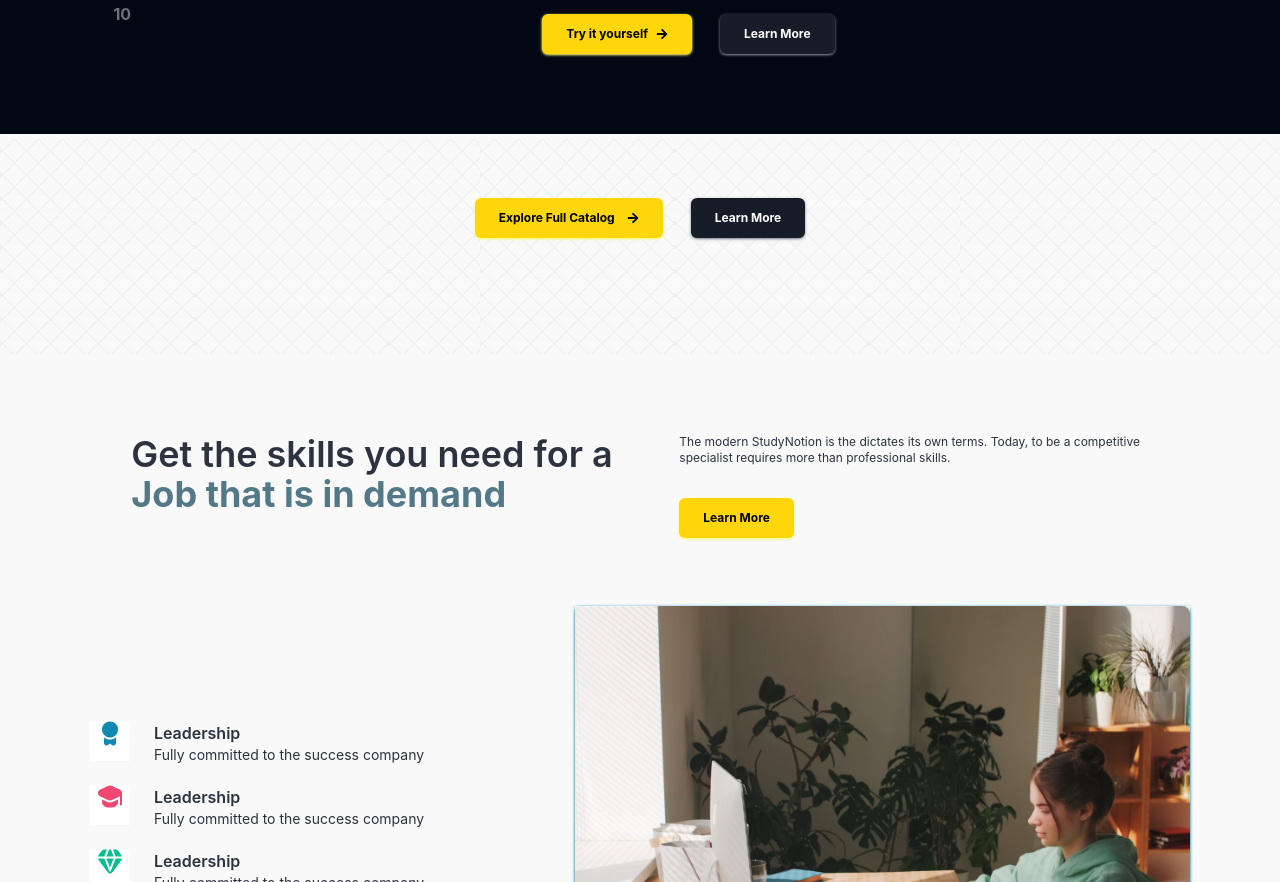
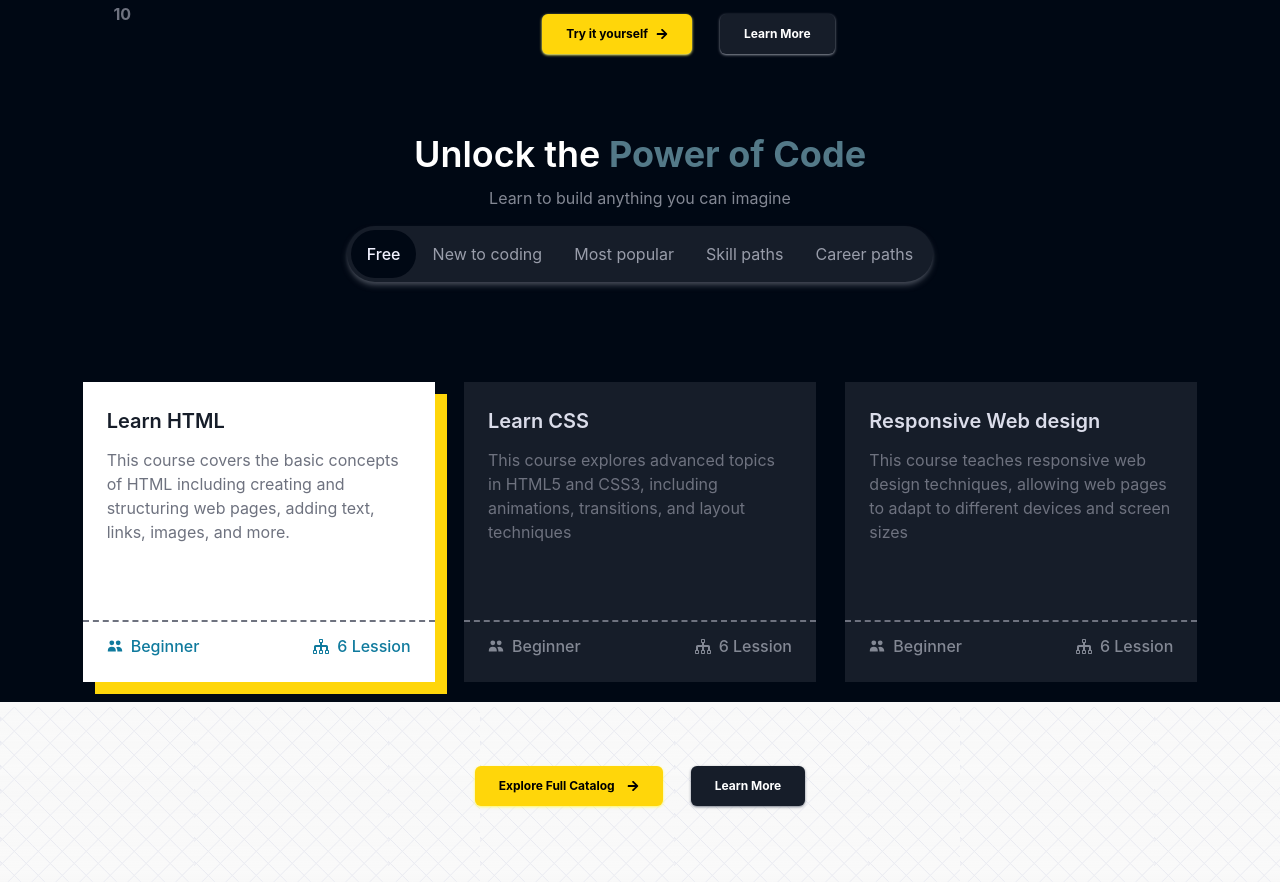
Before and after one commit to Awais-Ansarii/Study-Notion-App, a React (Create React App) app: page / in a window 1280 px wide. Shown: the part 1300-2182 px from the top of the page. Built offline with nearby package versions, Linux system fonts and the light colour scheme.

Commit message:
created exploreMore component

```diff
--- /dev/null
+++ b/src/components/core/HomePage/CourseCard.js
@@ -0,0 +1,60 @@
+// Importing React Icons
+import { HiUsers } from "react-icons/hi";
+import { ImTree } from "react-icons/im";
+
+const CourseCard = ({cardData, currentCard, setCurrentCard}) => {
+  return (
+
+    <div
+      className={`w-[360px] lg:w-[30%] ${
+        currentCard === cardData?.heading
+          ? "bg-white shadow-[12px_12px_0_0] shadow-yellow-50"
+          : "bg-richblack-800"
+      }  text-richblack-25 h-[300px] box-border cursor-pointer`}
+      onClick={() => setCurrentCard(cardData?.heading)}
+    >
+
+
+      <div className="border-b-[2px] border-richblack-400 border-dashed h-[80%] p-6 flex flex-col gap-3">
+
+        <div
+          className={` ${
+            currentCard === cardData?.heading && "text-richblack-800"
+          } font-semibold text-[20px]`}
+        >
+          {cardData?.heading}
+        </div>
+
+        <div className="text-richblack-400">{cardData?.description}</div>
+
+      </div>
+
+      <div
+        className={`flex justify-between ${
+          currentCard === cardData?.heading ? "text-blue-300" : "text-richblack-300"
+        } px-6 py-3 font-medium`}
+      >
+
+
+        {/* Level */}
+        <div className="flex items-center gap-2 text-[16px]">
+          <HiUsers />
+          <p>{cardData?.level}</p>
+        </div>
+
+        {/* Flow Chart */}
+        <div className="flex items-center gap-2 text-[16px]">
+          <ImTree />
+          <p>{cardData?.lessionNumber} Lession</p>
+        </div>
+
+
+      </div>
+
+
+
+    </div>
+  );
+};
+
+export default CourseCard;
--- /dev/null
+++ b/src/components/core/HomePage/ExploreMore.js
@@ -0,0 +1,77 @@
+import { useState } from "react";
+import { HomePageExplore } from "../../../data/homepage-explore";
+import HighlightText from "./HighlightText";
+import CourseCard from "./CourseCard";
+const tabsName = [
+  "Free",
+  "New to coding",
+  "Most popular",
+  "Skill paths",
+  "Career paths",
+];
+
+const ExploreMore = () => {
+  const [currentTab, setCurrentTab] = useState(tabsName[0]);
+  const [courses, setCourses] = useState(HomePageExplore[0].courses);
+  const [currentCard, setCurrentCard] = useState(
+    HomePageExplore[0].courses[0].heading
+  );
+
+  const setMyCards = (value) => {
+    setCurrentTab(value);
+    const result = HomePageExplore.filter((course) => course.tag === value);
+    setCourses(result[0].courses);
+    setCurrentCard(result[0].courses[0].heading);
+  };
+
+  return (
+    <div className="mb-5">
+      <div className="text-4xl font-semibold text-center">
+        Unlock the
+        <HighlightText text={"Power of Code"} />
+      </div>
+
+      <p className="text-center text-richblack-300 text-[16px] mt-3">
+        Learn to build anything you can imagine
+      </p>
+
+      {/* tab  */}
+      <div className="flex flex-row items-center w-[50%] mx-auto  bg-richblack-800 rounded-full p-1 mt-4 justify-evenly shadow-richblack-600 shadow-md">
+        {tabsName.map((element, index) => {
+          return (
+            <div
+              className={` ${
+                currentTab === element
+                  ? "bg-richblack-900 text-richblack-5 font-medium"
+                  : " text-richblack-200"
+              } text-[16px]  cursor-pointer rounded-full transition-all duration-200 px-4 py-3  hover:bg-richblack-900 hover:text-richblack-5`}
+              key={index}
+              onClick={() => setMyCards(element)}
+            >
+              {element}
+            </div>
+          );
+        })}
+      </div>
+      <div className="lg:h-[100px]"></div>
+
+      {/* course ke cards ka div */}
+
+      <div className="flex items-center justify-evenly">
+
+        {courses?.map((element, index) => {
+          return (
+            <CourseCard
+              key={index}
+              cardData={element}
+              currentCard={currentCard}
+              setCurrentCard={setCurrentCard}
+            />
+          );
+        })}
+      </div>
+    </div>
+  );
+};
+
+export default ExploreMore;
--- a/src/data/homepage-explore.js
+++ b/src/data/homepage-explore.js
@@ -69,7 +69,7 @@ export const HomePageExplore = [
         ]
     },
     {
-        tag: 'Skills paths',
+        tag: 'Skill paths',
         courses : [
             {
                 heading : "Flask",
--- a/src/pages/Home.js
+++ b/src/pages/Home.js
@@ -9,6 +9,7 @@ import TimelineSection from "../components/core/HomePage/TimelineSection";
 import LearningLanguageSection from "../components/core/HomePage/LearningLanguageSection";
 import InstructorSection from "../components/core/HomePage/InstructorSection";
 import Footer from "../components/common/Footer";
+import ExploreMore from "../components/core/HomePage/ExploreMore";
 const Home = () => {
   return (
     <div>
@@ -105,6 +106,8 @@ const Home = () => {
             codeColor={"text-yellow-25"}
           />
         </div>
+
+        <ExploreMore/>
       </div>
 
       {/* section2 */}
```
